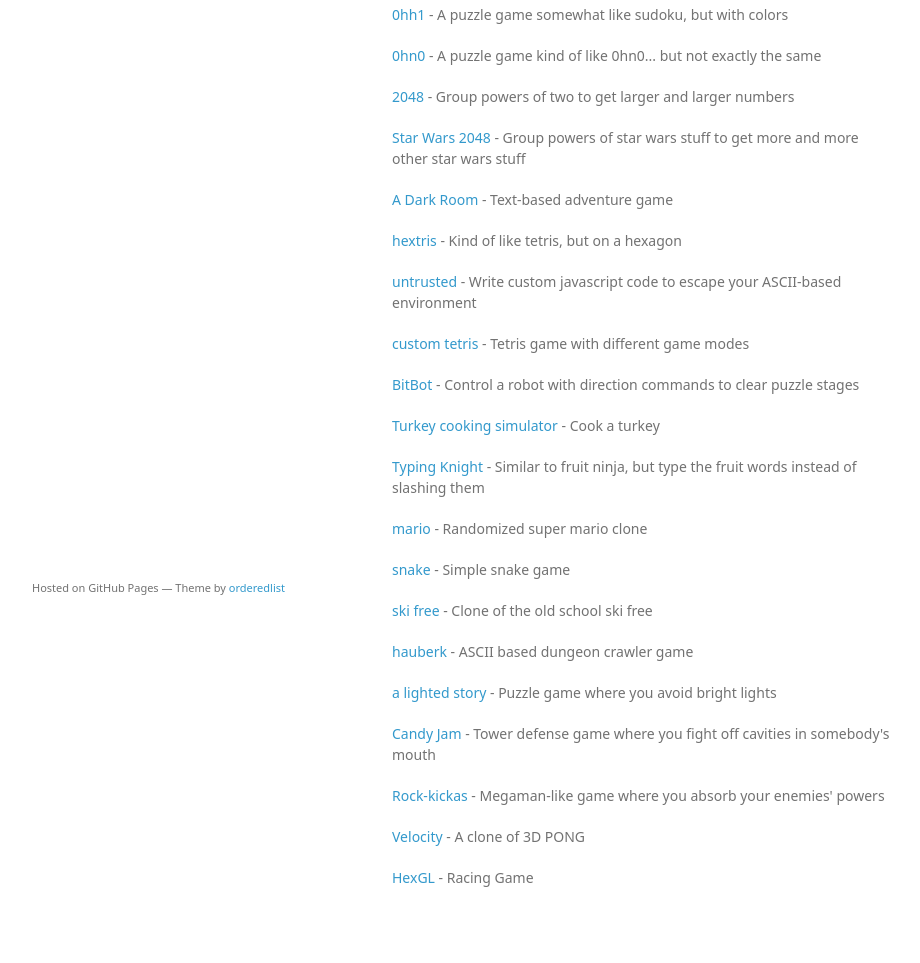
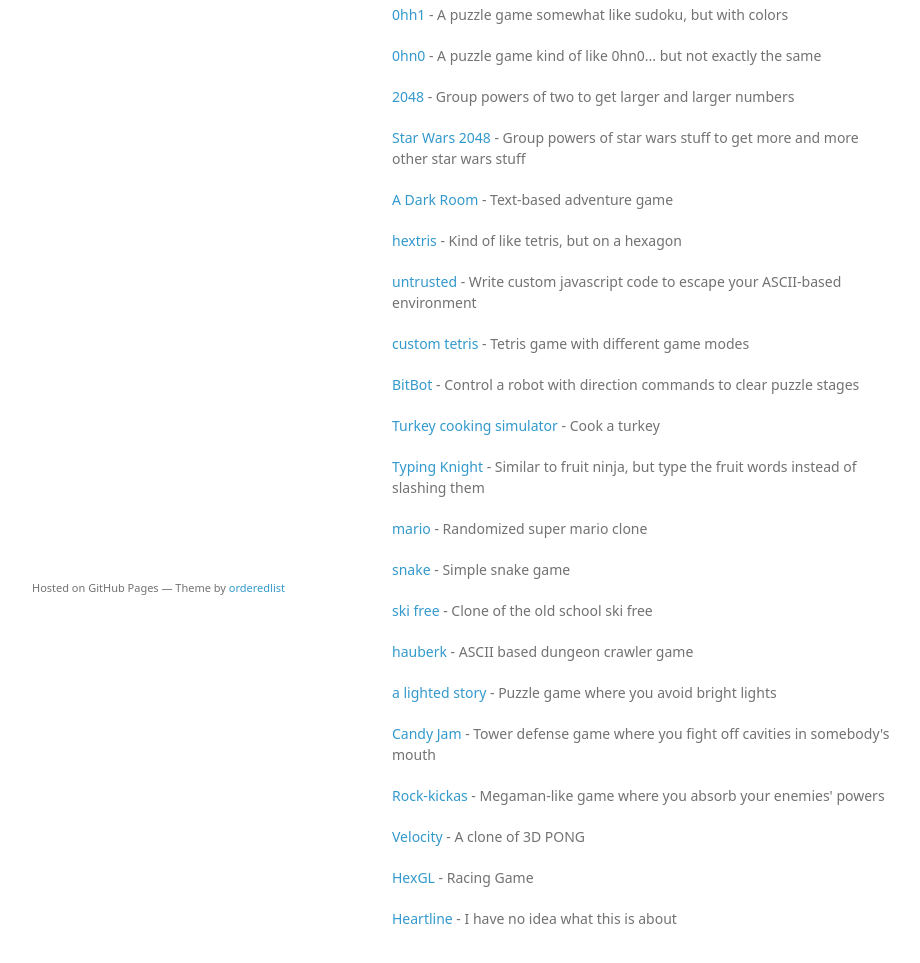
Before and after one commit to anonymous-rabbit/anonymous-rabbit.github.io, a plain HTML site: page index.html in a window 1280 px wide. Shown: the part 133-1096 px from the top of the page, without its empty margins (178-1098 px from the left). Drawn offline with Linux system fonts and the light colour scheme; a web font is replaced by a local one.

Commit message:
heartline

```diff
--- a/index.html
+++ b/index.html
@@ -67,6 +67,8 @@
 <p><a href="velocity">Velocity</a> - A clone of 3D PONG</p>
 
 <p><a href="HexGL">HexGL</a> - Racing Game</p>
+
+<p><a href="heartline">Heartline</a> - I have no idea what this is about</p>
 <!-- Doesn't work
 <p><a href="tower-defense">tower defense</a></p>
 <p><a href="cyber-pong">cyber pong</a></p>
```
